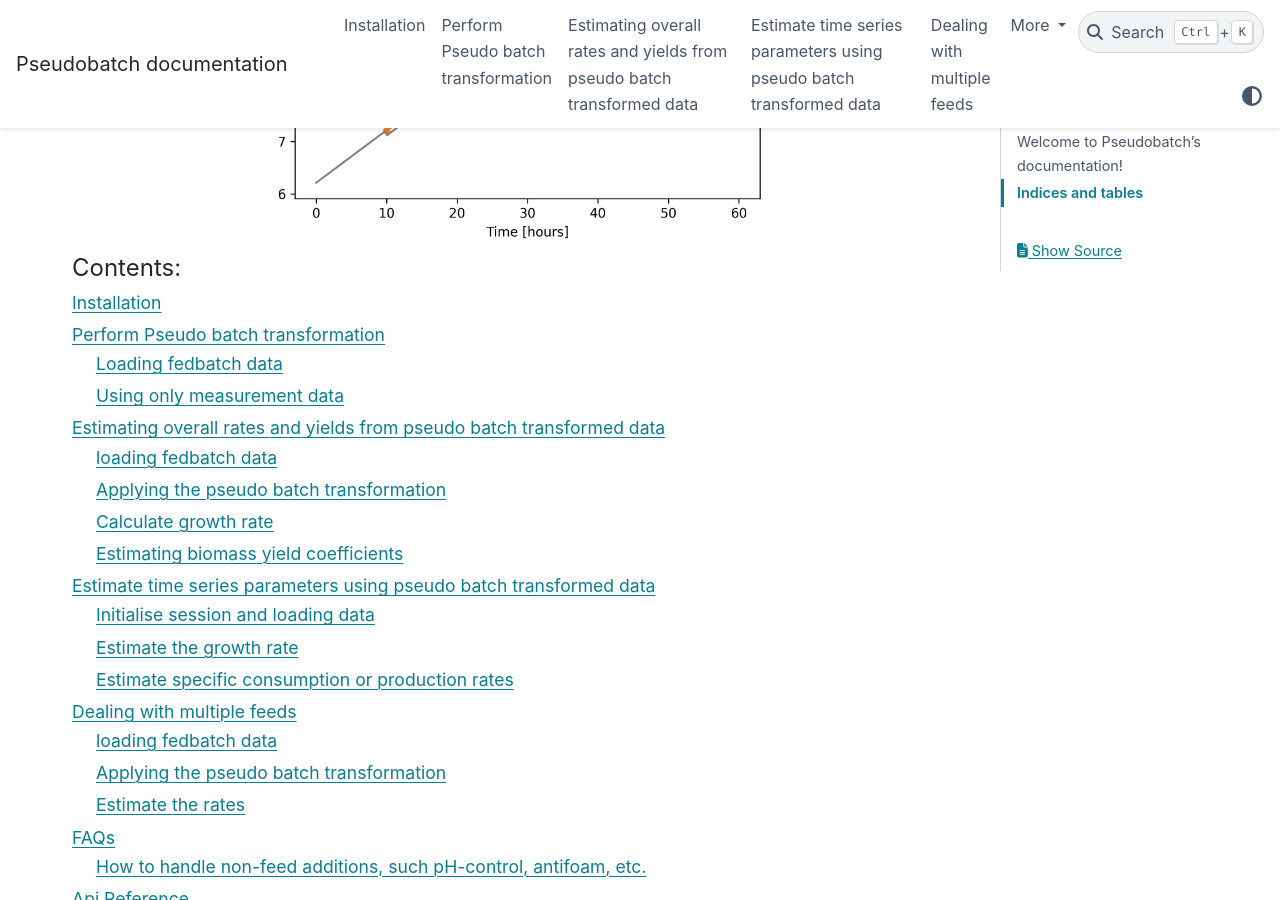
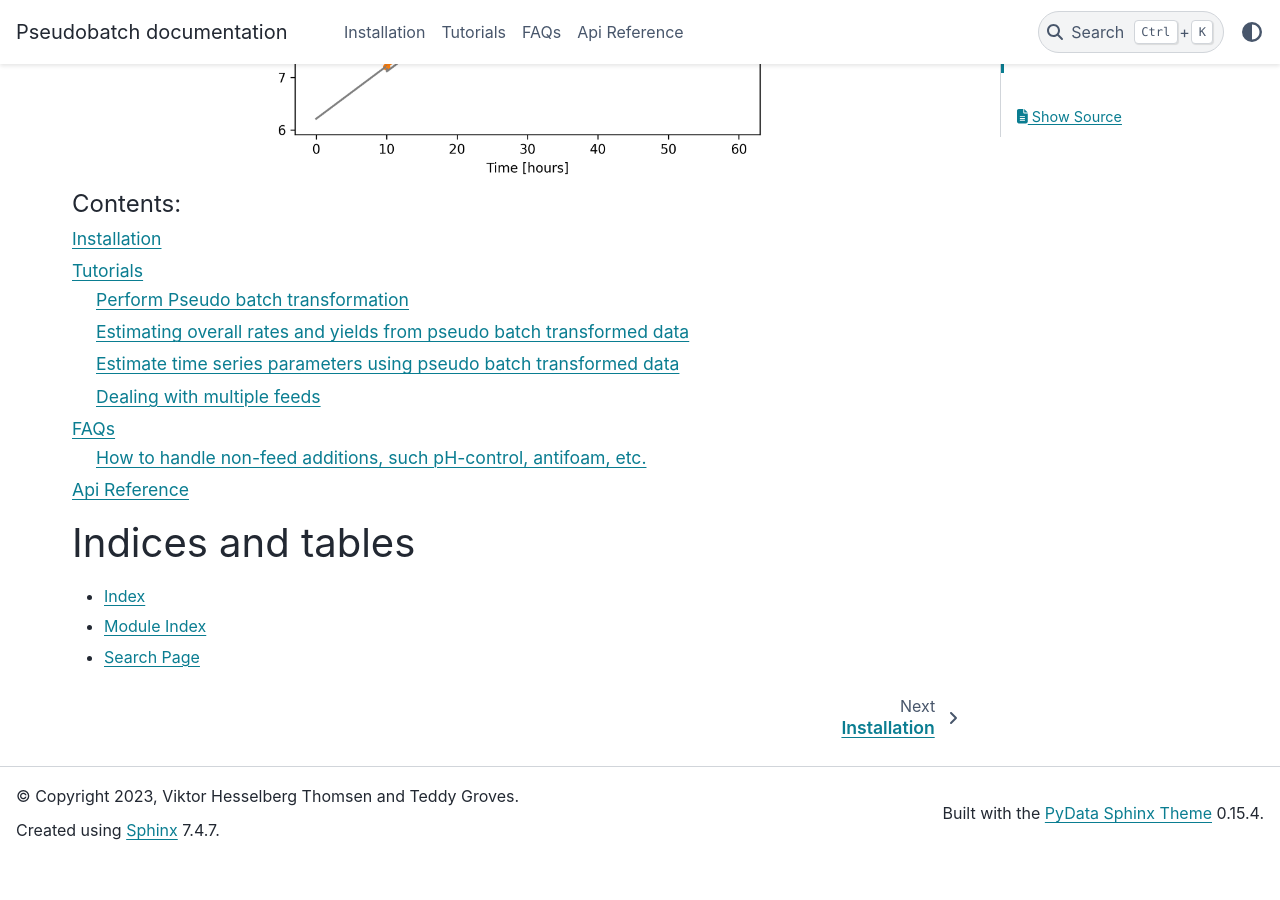
Before and after one commit to biosustain/pseudobatch, a Sphinx documentation site: the page built from docs/source/index.rst, in a window 1280 px wide and 900 px high, scrolled down 786 px. Built offline with Sphinx 7.4.7 and the PyData theme 0.15.4, drawn with Linux system fonts in a browser that asks for light colours; after the commit the page ends 1646 px from its top, so only the background shows below that.

Commit message:
Reorganized docs to simplify the header in the main docs page.
Now the header only contains a single tap called Tutorials

```diff
--- /dev/null
+++ b/docs/source/Tutorials/index.rst
@@ -0,0 +1,12 @@
+Tutorials
+======================================
+
+Here you will find tutorial for how to use the pseudo batch transformation in real world scenarios.
+
+.. toctree::
+   :maxdepth: 1
+
+   1 - Perform Pseudo batch transformation
+   2 - Estimate overall rates and yields
+   3 - Estimate time series parameters
+   4 - Dealing with multiple feeds
--- a/docs/source/index.rst
+++ b/docs/source/index.rst
@@ -20,11 +20,8 @@ In the following figure, a simulated exponential fed-batch process of substrate
    :caption: Contents:
 
    install
-   Tutorials/1 - Perform Pseudo batch transformation
-   Tutorials/2 - Estimate overall rates and yields
-   Tutorials/3 - Estimate time series parameters
-   Tutorials/4 - Dealing with multiple feeds
-   Tutorials/FAQ
+   Tutorials/index
+   FAQ
    api
 
 Indices and tables
```
Also changed, not shown: docs/source/FAQ.ipynb (renamed from docs/source/Tutorials/FAQ.ipynb).
